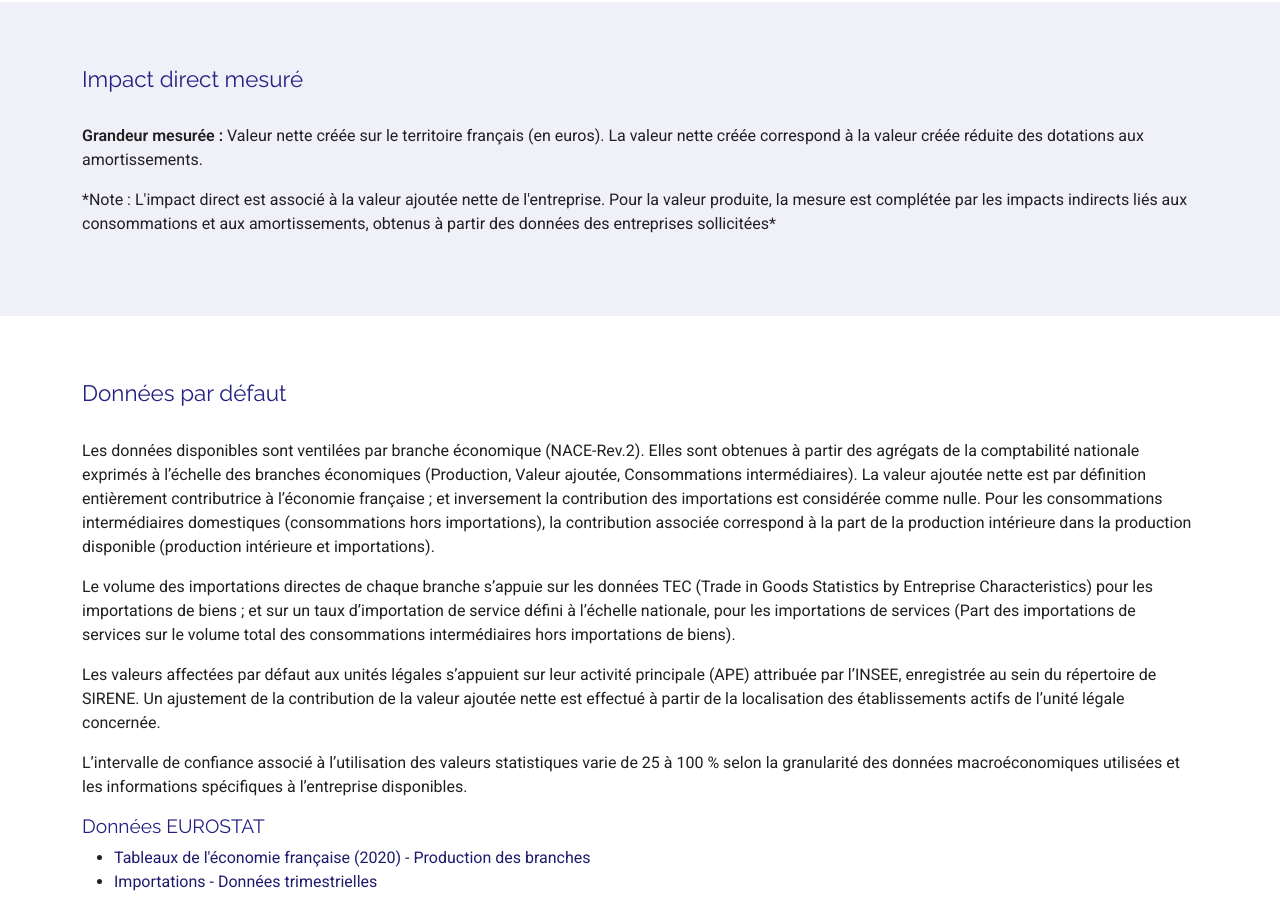
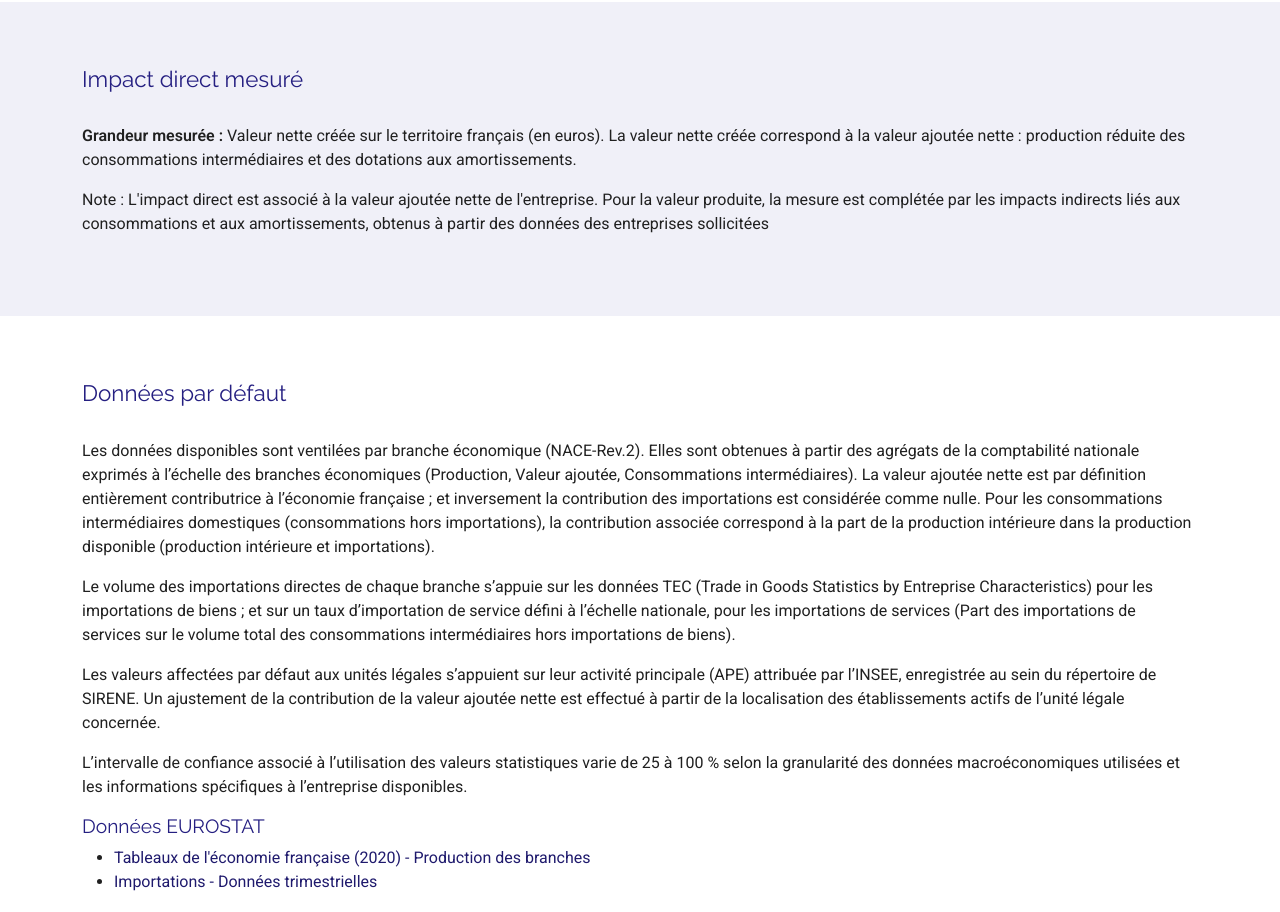
Before and after one commit to La-Societe-Nouvelle/LaSocieteNouvelle-Website, a Next.js app: page /indicateurs/eco in a window 1280 px wide. Shown: the part 1120-2032 px from the top of the page. Built offline with nearby package versions, Linux system fonts and the light colour scheme.

Commit message:
update content

```diff
--- a/src/pages/indicateurs/eco.js
+++ b/src/pages/indicateurs/eco.js
@@ -94,14 +94,14 @@ const eco = () => {
           <p>
             <b>Grandeur mesurée : </b>Valeur nette créée sur le territoire
             français (en euros). La valeur nette créée correspond à la valeur
-            créée réduite des dotations aux amortissements.
+            ajoutée nette : production réduite des consommations intermédiaires et des dotations aux amortissements.
           </p>
 
           <p>
-            *Note : L'impact direct est associé à la valeur ajoutée nette de
+            Note : L'impact direct est associé à la valeur ajoutée nette de
             l'entreprise. Pour la valeur produite, la mesure est complétée par
             les impacts indirects liés aux consommations et aux amortissements,
-            obtenus à partir des données des entreprises sollicitées*
+            obtenus à partir des données des entreprises sollicitées
           </p>
         </Container>
       </section>
--- a/src/pages/mentions-legales.js
+++ b/src/pages/mentions-legales.js
@@ -34,7 +34,7 @@ export default function Home() {
                 Responsable : Sylvain HUMILIERE
                 </li>
                 <li>
-                Contact : sylvain.humiliere@la-societe-nouvelle.org
+                Contact : sylvain.humiliere@lasocietenouvelle.org
                 </li>
               </ul>
 
```
